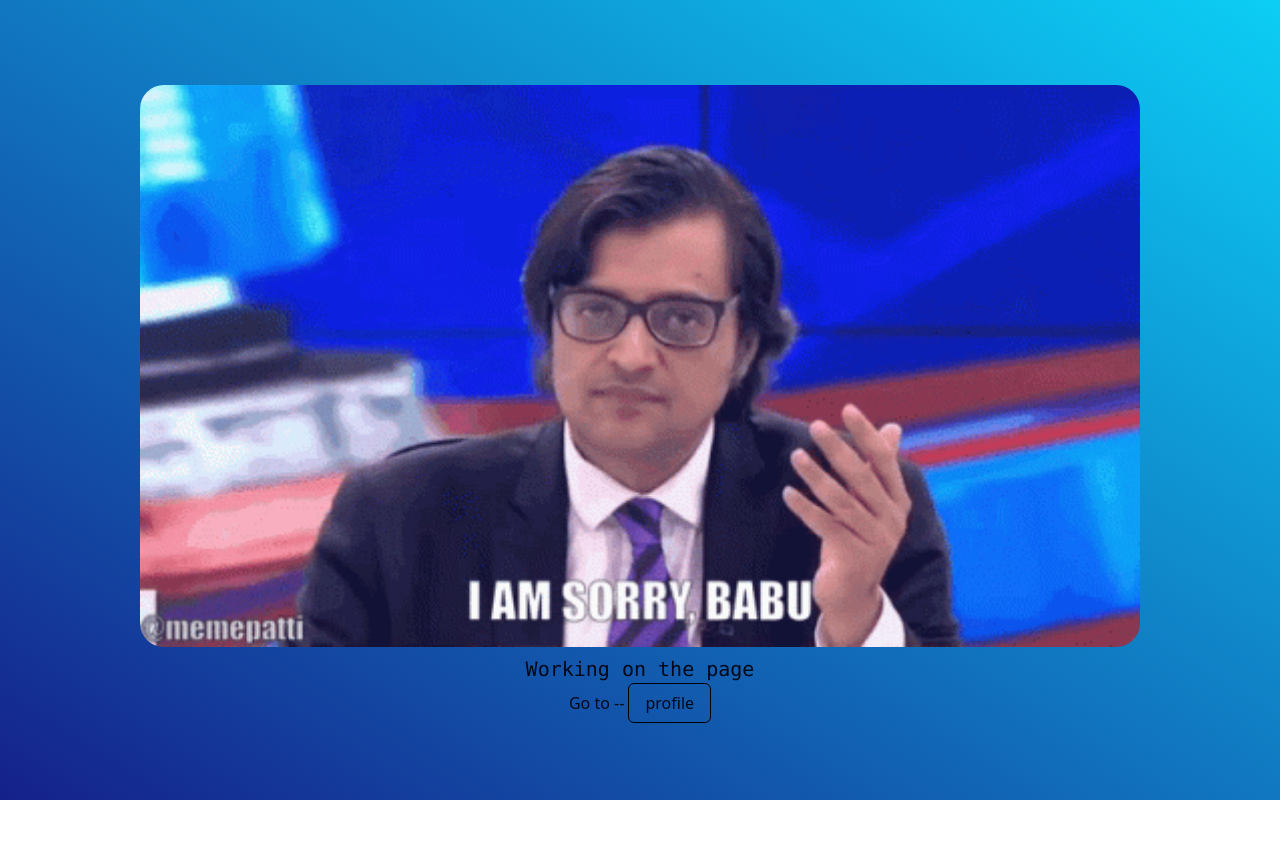
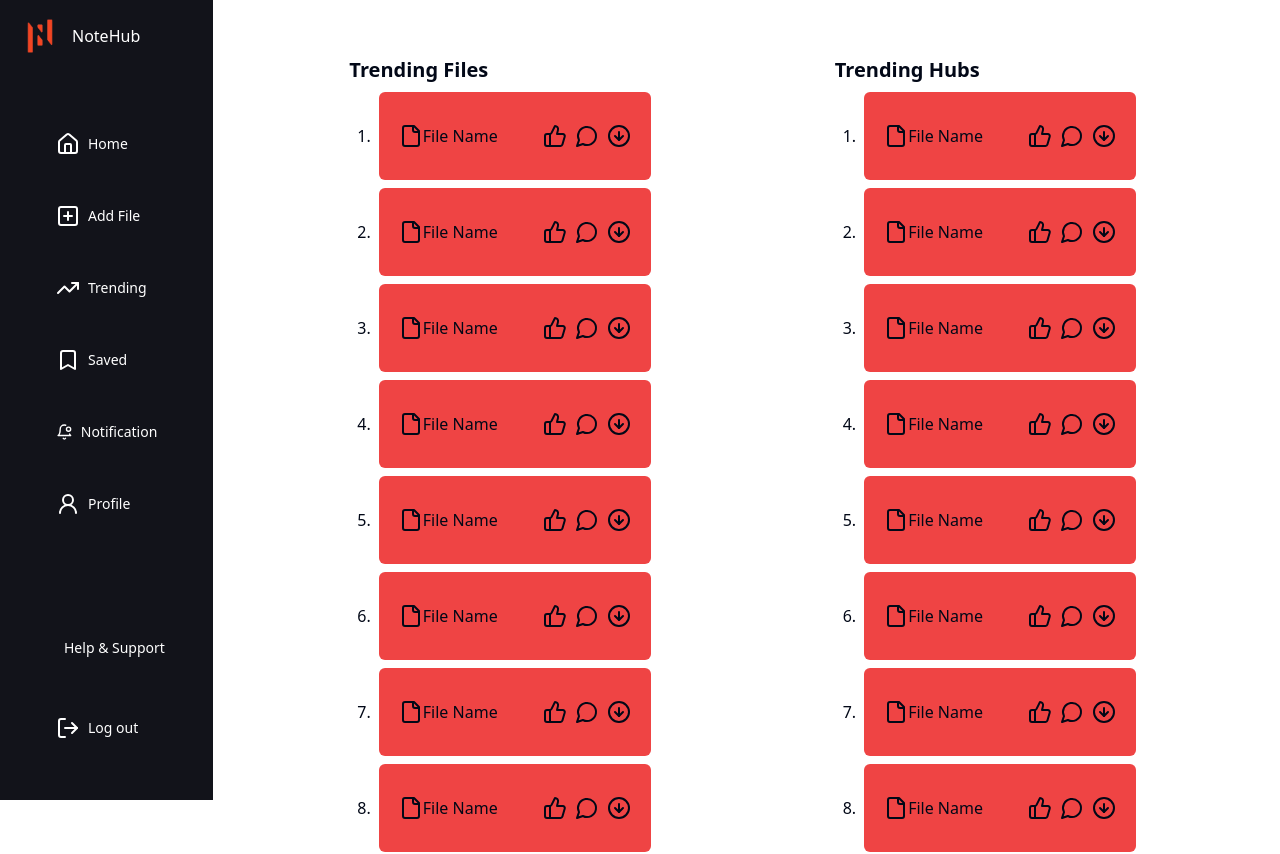
Before and after one commit to palveVaishnav/NoteHub, a Next.js app: page /trending in a window 1280 px wide. Before the commit this address had no page. Shown: the top 854 px of the page. Before the commit the page ends 800 px from the top, so only its background shows below. Built offline with nearby package versions, Linux system fonts and the light colour scheme.

Commit message:
adding trending page

```diff
--- /dev/null
+++ b/app/(nav)/trending/page.tsx
@@ -0,0 +1,39 @@
+import { ArrowDownCircleIcon, File, MessageCircle, ThumbsUp } from "lucide-react";
+
+export default function Trending() {
+    return (
+        <div className="w-full">
+            <div className="grid grid-cols-2 place-content-center m-10  gap-4">
+                {RankList('Trending Files')}
+                {RankList('Trending Hubs')}
+            </div>
+        </div>
+    )
+}
+
+function RankList(title: string) {
+    return (
+        <div className="mx-20">
+            <span className="text-xl font-extrabold">{title}</span>
+            {Array.from({ length: 10 }, (_, idx) => (
+                <div
+                    key={idx}
+                    className="flex items-center m-2 gap-2"
+                >
+                    {idx + 1 + ". "}
+                    <div className="flex flex-1 items-start justify-between rounded-md testBg py-8 px-5">
+                        <div className="flex items-center">
+                            <File />
+                            {"File Name"}
+                        </div>
+                        <div className="flex items-center gap-2">
+                            <ThumbsUp />
+                            <MessageCircle />
+                            <ArrowDownCircleIcon />
+                        </div>
+                    </div>
+                </div>
+            ))}
+        </div>
+    )
+}
--- a/app/globals.css
+++ b/app/globals.css
@@ -4,6 +4,38 @@
 
 
 @layer utilities {
+  .first {
+    background-color: #222831;
+  }
+
+  .second {
+    background-color: #31363F;
+  }
+
+  .third {
+    background-color: #76ABAE;
+  }
+
+  .fourth {
+    background-color: #EEEEEE;
+  }
+
+  .textFirst {
+    color: #222831;
+  }
+
+  .textSecond {
+    color: #31363F;
+  }
+
+  .textThird {
+    color: #76ABAE;
+  }
+
+  .textFourth {
+    color: #EEEEEE;
+  }
+
   .testBorder {
     @apply border border-red-500;
   }
@@ -50,7 +82,15 @@
     --chart-3: 197 37% 24%;
     --chart-4: 43 74% 66%;
     --chart-5: 27 87% 67%;
+
+    /* Colors */
+    --first: #222831;
+    --second: #31363F;
+    --third: #76ABAE;
+    --fourth: #EEEEEE;
   }
+
+
 
   .dark {
     --background: 222.2 84% 4.9%;
@@ -78,6 +118,7 @@
     --chart-4: 280 65% 60%;
     --chart-5: 340 75% 55%;
   }
+
 }
 
 @layer base {
--- a/components/Custombento.tsx
+++ b/components/Custombento.tsx
@@ -5,7 +5,7 @@ import { Button } from "./ui/button";
 
 export default function CustomBento() {
     return (
-        <div className="grid grid-cols-6 gap-4 py-20 ">
+        <div className="grid grid-cols-6 gap-4 py-10 ">
             {features.map((feature, idx) => (
                 <FeatureCard key={idx} {...feature} />
             ))}
--- a/components/HomeSections.tsx
+++ b/components/HomeSections.tsx
@@ -1,11 +1,12 @@
+"use Client"
 import { nGrid } from "./FileGrid";
 
 export default function HomeSections(title: string, n: number) {
     return (
         <div>
-            <span
-                className="text-2xl font-semibold font-mono"
-            >{title}</span>
+            <span className="text-2xl font-semibold font-mono">
+                {title}
+            </span>
             <div className="grid grid-cols-3 gap-2">
                 {nGrid(n)}
             </div>
--- a/package.json
+++ b/package.json
@@ -14,7 +14,7 @@
     "@radix-ui/react-slot": "^1.1.0",
     "class-variance-authority": "^0.7.0",
     "clsx": "^2.1.1",
-    "framer-motion": "^11.3.30",
+    "framer-motion": "^11.5.4",
     "lucide-react": "^0.436.0",
     "next": "14.2.6",
     "react": "^18",
```
Also changed, not shown: 1 other file (tests, documents, lock files or other folders).
